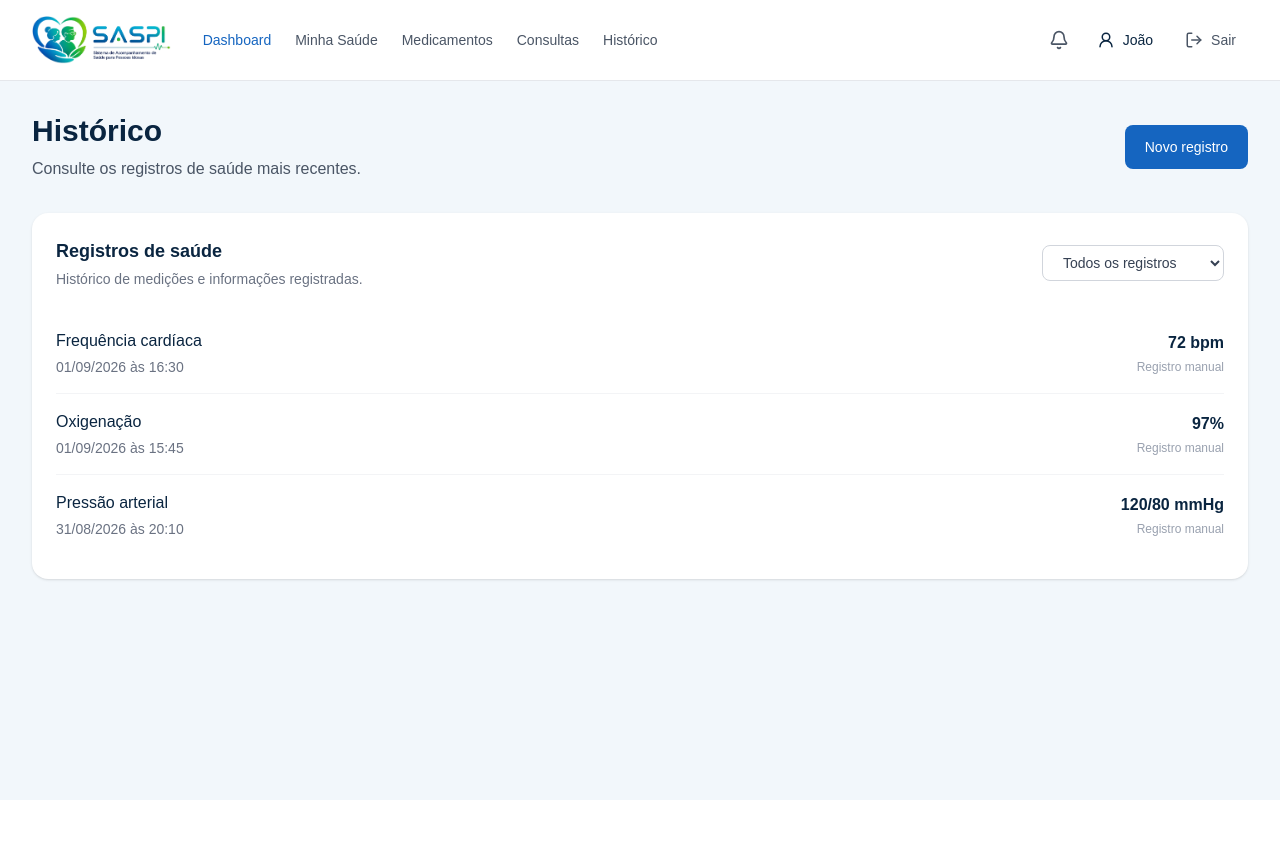
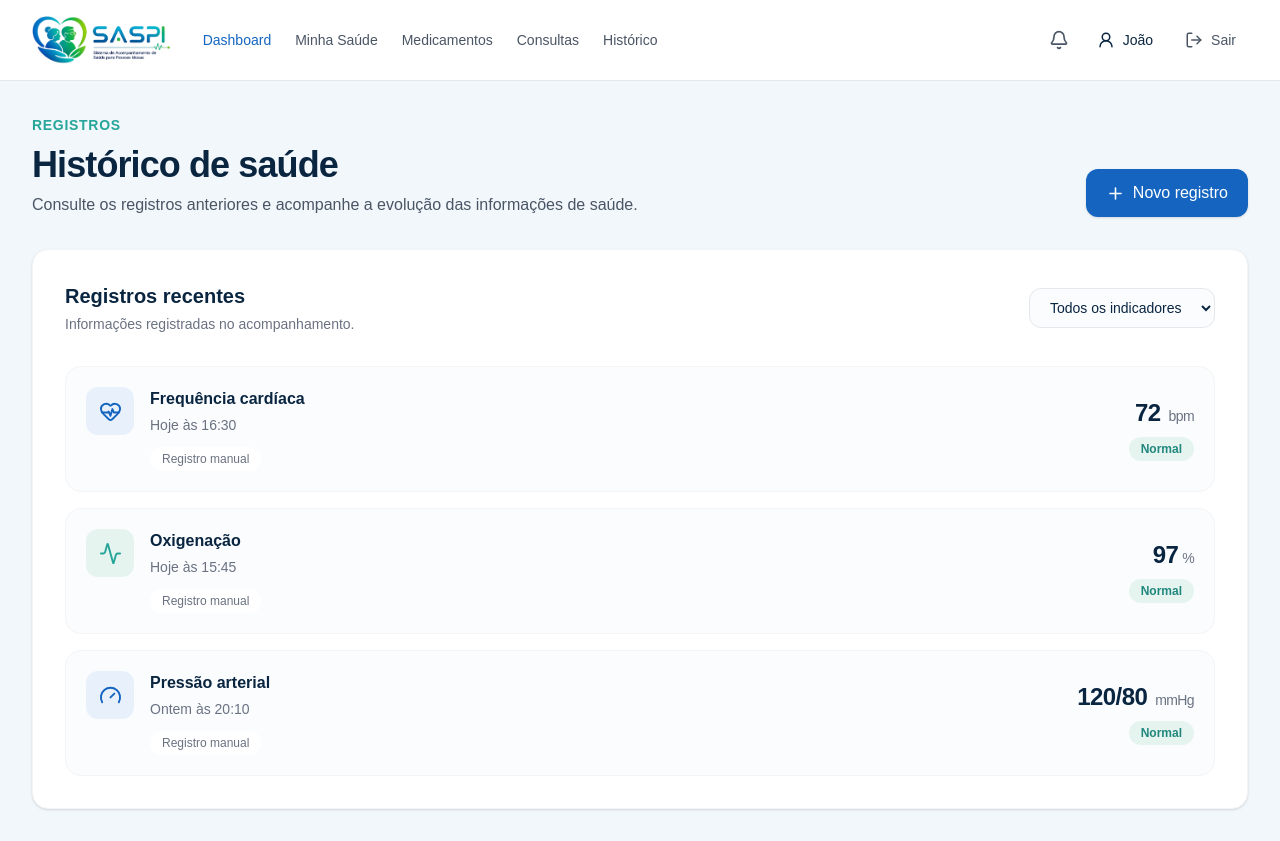
Before and after one commit to MiguelHelen/S.A.S.P.I-Sistema-de-Acompanhamento-de-Saude-para-Pessoas-Idosas-, a Next.js app: page /dashboard/historico in a window 1280 px wide. Before the commit the page ends 800 px from the top, so only its background shows below. Built offline with nearby package versions, Linux system fonts and the light colour scheme.

Commit message:
style: aprimora telas de saude e historico

```diff
--- a/src/app/dashboard/historico/page.tsx
+++ b/src/app/dashboard/historico/page.tsx
@@ -1,96 +1,170 @@
 import DashboardNavbar from "@/components/DashboardNavbar";
+import {
+  Activity,
+  Gauge,
+  HeartPulse,
+  Plus,
+} from "lucide-react";
+
 export default function Historico() {
   return (
     <main className="min-h-screen bg-[#F2F7FB]">
       <DashboardNavbar />
 
       <div className="mx-auto max-w-7xl px-4 py-8 md:px-8">
-        <div className="flex flex-col gap-4 sm:flex-row sm:items-center sm:justify-between">
+        <div className="flex flex-col gap-5 sm:flex-row sm:items-end sm:justify-between">
           <div>
-            <h1 className="text-2xl font-bold text-[#0A2540] md:text-3xl">
-              Histórico
+            <span className="text-sm font-semibold uppercase tracking-wider text-[#26A69A]">
+              Registros
+            </span>
+
+            <h1 className="mt-2 text-3xl font-bold tracking-tight text-[#0A2540] md:text-4xl">
+              Histórico de saúde
             </h1>
 
-            <p className="mt-2 text-gray-600">
-              Consulte os registros de saúde mais recentes.
+            <p className="mt-2 max-w-2xl text-gray-600">
+              Consulte os registros anteriores e acompanhe a evolução das
+              informações de saúde.
             </p>
           </div>
 
           <a
             href="/dashboard/historico/novo"
-            className="rounded-lg bg-[#1565C0] px-5 py-3 text-center text-sm font-medium text-white transition hover:bg-[#0A2540]"
+            className="inline-flex items-center justify-center gap-2 rounded-xl bg-[#1565C0] px-5 py-3 font-medium text-white shadow-sm transition hover:-translate-y-0.5 hover:bg-[#0A2540] hover:shadow-md"
           >
+            <Plus size={19} />
             Novo registro
           </a>
         </div>
 
-        <section className="mt-8 rounded-2xl bg-white p-6 shadow-sm">
+        <section className="mt-8 rounded-2xl border border-gray-100 bg-white p-6 shadow-sm md:p-8">
           <div className="flex flex-col gap-4 sm:flex-row sm:items-center sm:justify-between">
             <div>
-              <h2 className="text-lg font-semibold text-[#0A2540]">
-                Registros de saúde
+              <h2 className="text-xl font-semibold text-[#0A2540]">
+                Registros recentes
               </h2>
 
               <p className="mt-1 text-sm text-gray-500">
-                Histórico de medições e informações registradas.
+                Informações registradas no acompanhamento.
               </p>
             </div>
 
-            <select className="rounded-lg border border-gray-300 px-4 py-2 text-sm text-gray-700 outline-none focus:border-[#1565C0]">
-              <option>Todos os registros</option>
-              <option>Frequência cardíaca</option>
-              <option>Oxigenação</option>
-              <option>Pressão arterial</option>
+            <select
+              defaultValue="todos"
+              className="rounded-xl border border-gray-200 bg-[#FAFCFE] px-4 py-2.5 text-sm font-medium text-[#0A2540] outline-none transition focus:border-[#1565C0] focus:ring-4 focus:ring-[#1565C0]/10"
+            >
+              <option value="todos">Todos os indicadores</option>
+              <option value="frequencia">Frequência cardíaca</option>
+              <option value="oxigenacao">Oxigenação</option>
+              <option value="pressao">Pressão arterial</option>
             </select>
           </div>
 
-          <div className="mt-6 divide-y divide-gray-100">
-            <div className="flex flex-col gap-3 py-4 sm:flex-row sm:items-center sm:justify-between">
-              <div>
-                <p className="font-medium text-[#0A2540]">
-                  Frequência cardíaca
-                </p>
+          <div className="mt-8 space-y-4">
+            <article className="flex flex-col gap-4 rounded-2xl border border-gray-100 bg-[#FAFCFE] p-5 transition hover:border-[#BFD8F2] hover:bg-white sm:flex-row sm:items-center sm:justify-between">
+              <div className="flex items-start gap-4">
+                <div className="flex h-12 w-12 shrink-0 items-center justify-center rounded-xl bg-[#E8F1FB] text-[#1565C0]">
+                  <HeartPulse size={23} />
+                </div>
 
-                <p className="mt-1 text-sm text-gray-500">
-                  01/09/2026 às 16:30
-                </p>
+                <div>
+                  <p className="font-semibold text-[#0A2540]">
+                    Frequência cardíaca
+                  </p>
+
+                  <p className="mt-1 text-sm text-gray-500">
+                    Hoje às 16:30
+                  </p>
+
+                  <span className="mt-3 inline-flex rounded-full bg-white px-3 py-1 text-xs font-medium text-gray-500">
+                    Registro manual
+                  </span>
+                </div>
               </div>
 
               <div className="sm:text-right">
-                <p className="font-semibold text-[#0A2540]">72 bpm</p>
-                <p className="mt-1 text-xs text-gray-400">Registro manual</p>
+                <p className="text-2xl font-bold tracking-tight text-[#0A2540]">
+                  72
+                  <span className="ml-2 text-sm font-medium text-gray-500">
+                    bpm
+                  </span>
+                </p>
+
+                <span className="mt-2 inline-flex rounded-full bg-[#E6F4EF] px-3 py-1 text-xs font-semibold text-[#20877E]">
+                  Normal
+                </span>
               </div>
-            </div>
+            </article>
 
-            <div className="flex flex-col gap-3 py-4 sm:flex-row sm:items-center sm:justify-between">
-              <div>
-                <p className="font-medium text-[#0A2540]">Oxigenação</p>
+            <article className="flex flex-col gap-4 rounded-2xl border border-gray-100 bg-[#FAFCFE] p-5 transition hover:border-[#BFD8F2] hover:bg-white sm:flex-row sm:items-center sm:justify-between">
+              <div className="flex items-start gap-4">
+                <div className="flex h-12 w-12 shrink-0 items-center justify-center rounded-xl bg-[#E6F4EF] text-[#26A69A]">
+                  <Activity size={23} />
+                </div>
 
-                <p className="mt-1 text-sm text-gray-500">
-                  01/09/2026 às 15:45
-                </p>
+                <div>
+                  <p className="font-semibold text-[#0A2540]">
+                    Oxigenação
+                  </p>
+
+                  <p className="mt-1 text-sm text-gray-500">
+                    Hoje às 15:45
+                  </p>
+
+                  <span className="mt-3 inline-flex rounded-full bg-white px-3 py-1 text-xs font-medium text-gray-500">
+                    Registro manual
+                  </span>
+                </div>
               </div>
 
               <div className="sm:text-right">
-                <p className="font-semibold text-[#0A2540]">97%</p>
-                <p className="mt-1 text-xs text-gray-400">Registro manual</p>
+                <p className="text-2xl font-bold tracking-tight text-[#0A2540]">
+                  97
+                  <span className="ml-1 text-sm font-medium text-gray-500">
+                    %
+                  </span>
+                </p>
+
+                <span className="mt-2 inline-flex rounded-full bg-[#E6F4EF] px-3 py-1 text-xs font-semibold text-[#20877E]">
+                  Normal
+                </span>
               </div>
-            </div>
+            </article>
 
-            <div className="flex flex-col gap-3 py-4 sm:flex-row sm:items-center sm:justify-between">
-              <div>
-                <p className="font-medium text-[#0A2540]">Pressão arterial</p>
+            <article className="flex flex-col gap-4 rounded-2xl border border-gray-100 bg-[#FAFCFE] p-5 transition hover:border-[#BFD8F2] hover:bg-white sm:flex-row sm:items-center sm:justify-between">
+              <div className="flex items-start gap-4">
+                <div className="flex h-12 w-12 shrink-0 items-center justify-center rounded-xl bg-[#E8F1FB] text-[#1565C0]">
+                  <Gauge size={23} />
+                </div>
 
-                <p className="mt-1 text-sm text-gray-500">
-                  31/08/2026 às 20:10
-                </p>
+                <div>
+                  <p className="font-semibold text-[#0A2540]">
+                    Pressão arterial
+                  </p>
+
+                  <p className="mt-1 text-sm text-gray-500">
+                    Ontem às 20:10
+                  </p>
+
+                  <span className="mt-3 inline-flex rounded-full bg-white px-3 py-1 text-xs font-medium text-gray-500">
+                    Registro manual
+                  </span>
+                </div>
               </div>
 
               <div className="sm:text-right">
-                <p className="font-semibold text-[#0A2540]">120/80 mmHg</p>
-                <p className="mt-1 text-xs text-gray-400">Registro manual</p>
+                <p className="text-2xl font-bold tracking-tight text-[#0A2540]">
+                  120/80
+                  <span className="ml-2 text-sm font-medium text-gray-500">
+                    mmHg
+                  </span>
+                </p>
+
+                <span className="mt-2 inline-flex rounded-full bg-[#E6F4EF] px-3 py-1 text-xs font-semibold text-[#20877E]">
+                  Normal
+                </span>
               </div>
-            </div>
+            </article>
           </div>
         </section>
       </div>
```
